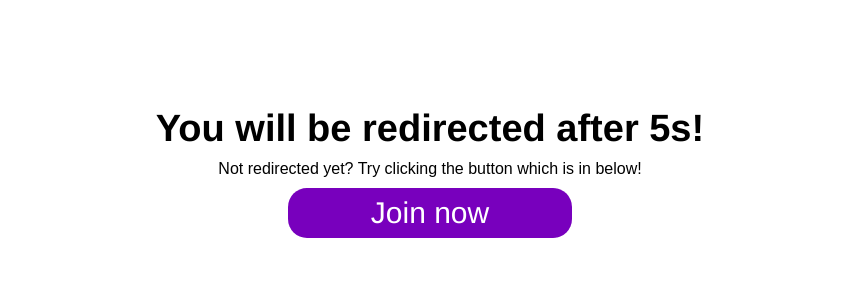
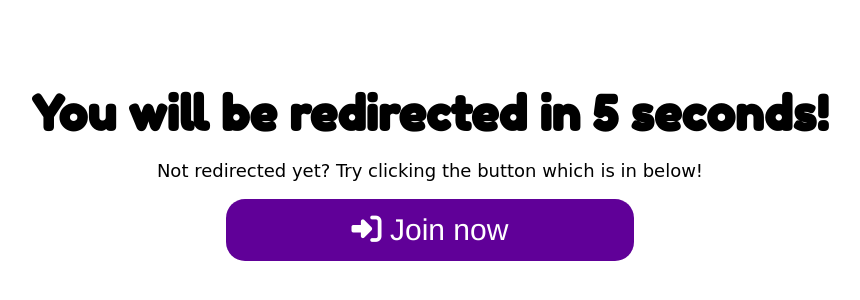
Before and after one commit to yasserprogamer/official-discord-server-redirect, a plain HTML site: page index.html in a window 1280 px wide. Shown: the part 228-528 px from the top of the page, without its empty margins (210-1070 px from the left). Drawn offline with Linux system fonts and the light colour scheme.

Commit message:
New very cool features

```diff
--- /dev/null
+++ b/functions.js
@@ -0,0 +1,6 @@
+document.onselectstart = function() {
+    return false;
+};
+document.oncontextmenu = function() {
+    return false;
+};
--- a/index.html
+++ b/index.html
@@ -11,13 +11,15 @@
         <meta name="keywords" content="Yasserprogamer Official, Yasserprogamer Official Discord, Yasserprogamer Official Discord server, Discord, Discord server, YO, YO Discord, YO Discord server, TNT Bot server, TNT Bot Discord server, TNT Bot Discord, Yasserprogamer Official server, Yasserprogamer, TNT Bot">
         <!------>
         <link rel="stylesheet" href="style.css">
+        <script src="functions.js"></script>
+        <script src="https://kit.fontawesome.com/8a90adf94b.js" crossorigin="anonymous"></script>
         <meta http-equiv="refresh" content="5; url=https://discord.gg/wJtBMnu">
     </head>
     <body>
         <div class="OnCenter">
-            <h1>You will be redirected after 5s!</h1>
+            <h1>You will be redirected in 5 seconds!</h1>
             <p>Not redirected yet? Try clicking the button which is in below!</p>
-            <button>Join now</button>
+            <a href="https://discord.gg/wJtBMnu"><button><i class="fa-solid fa-right-to-bracket"></i> Join now</button></a>
         </div>
     </body>
 </html>
--- a/style.css
+++ b/style.css
@@ -1,3 +1,5 @@
+@import url('https://fonts.googleapis.com/css2?family=Fredoka+One&display=swap');
+
 * {
     margin: 0;
     padding: 0;
@@ -22,9 +24,15 @@ body {
 }
 
 .OnCenter h1 {
-    font-family: 'Helvetica';
-    font-size: 38px;
+    font-family: 'Fredoka One', cursive;
+    font-size: 48px;
     padding: 10px;
+}
+
+.OnCenter p {
+    font-family: 'Titan One', cursive;
+    font-size: 18px;
+    padding: 8px;
 }
 
 .OnCenter button {
@@ -33,11 +41,12 @@ body {
     font-family: 'Helvetica';
     color: white;
     font-size: 30px;
-    padding: 8px;
+    padding: 14px;
     border: 0;
     border-radius: 19px;
     margin: 10px 0 10px 0;
-    background-color: #7800bd;
+    background-color: #600098;
+    cursor: pointer;
 }
 
 .OnCenter button:hover {
```
Also changed, not shown: favicon.ico (added).
